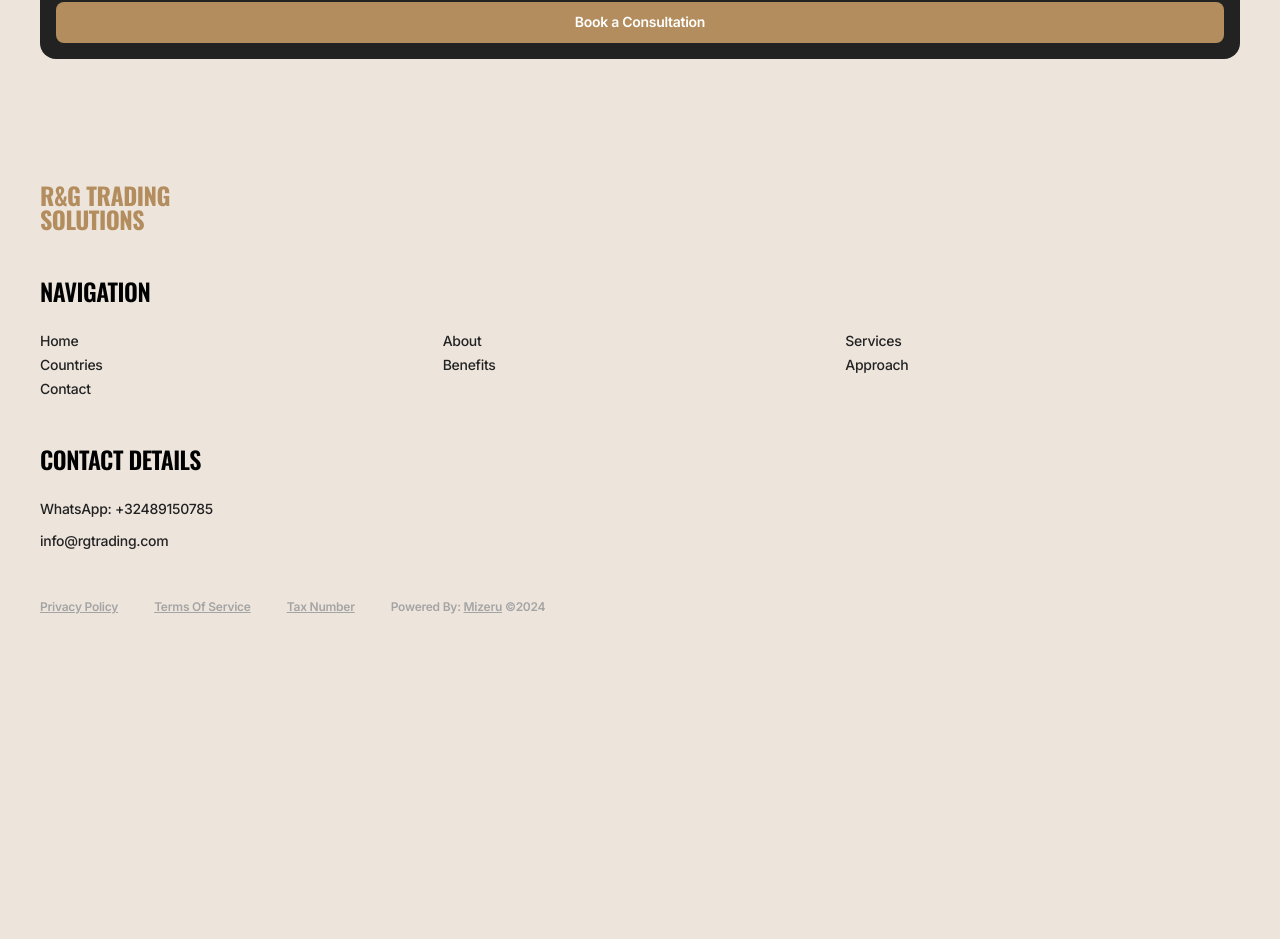
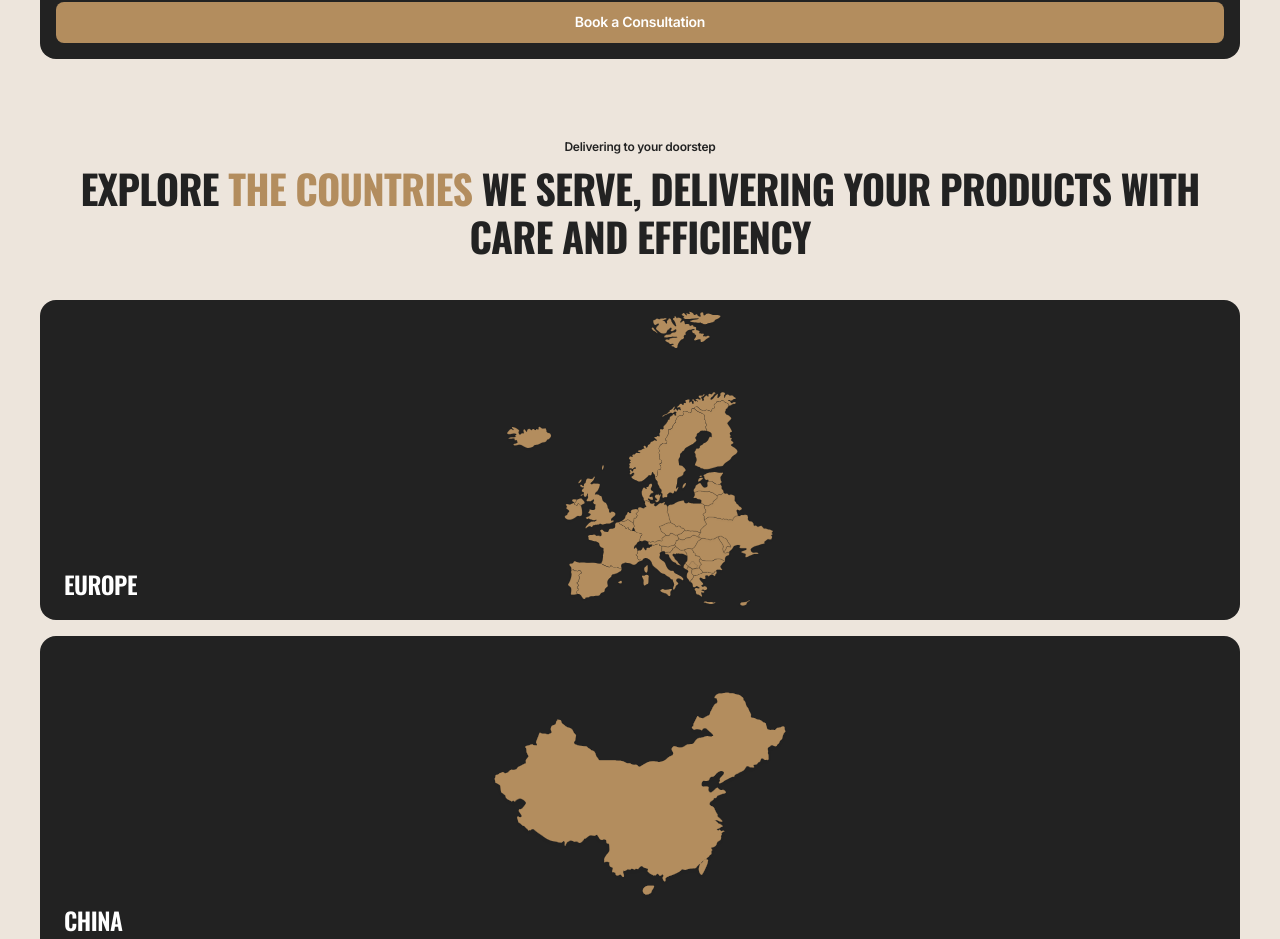
Before and after one commit to DevDugg/r-g-solutions, a Next.js app: page / in a window 1280 px wide. Shown: the part 1834-2773 px from the top of the page. Before the commit the page ends 2474 px from the top, so only its background shows below. Built offline with nearby package versions, Linux system fonts and the light colour scheme.

Commit message:
countries section mobile

```diff
--- a/src/app/page.tsx
+++ b/src/app/page.tsx
@@ -1,4 +1,5 @@
 import About from "@/components/sections/about";
+import Countries from "@/components/sections/countries";
 import Hero from "@/components/sections/hero";
 import Services from "@/components/sections/services";
 export default function Home() {
@@ -7,6 +8,7 @@ export default function Home() {
       <Hero />
       <About />
       <Services />
+      <Countries />
     </main>
   );
 }
--- /dev/null
+++ b/src/components/elements/country-card.tsx
@@ -0,0 +1,24 @@
+import Image from "next/image";
+
+interface CountryCardProps {
+  label: string;
+  image: string;
+}
+
+const CountryCard = ({ label, image }: CountryCardProps) => {
+  return (
+    <div className="flex flex-col gap-2 justify-end bg-BLACK rounded-2xl p-6 relative h-[320px] overflow-hidden">
+      <Image
+        src={image}
+        alt={label}
+        width={1200}
+        height={1200}
+        className="absolute top-1/2 left-1/2 -translate-x-1/2 -translate-y-1/2 size-[300px] object-contain"
+      />
+
+      <h3 className="card-title text-WHITE">{label}</h3>
+    </div>
+  );
+};
+
+export default CountryCard;
--- /dev/null
+++ b/src/components/sections/countries.tsx
@@ -0,0 +1,25 @@
+import Container from "../structure/container";
+import CountryCard from "../elements/country-card";
+import countries from "@/data/countries";
+
+const Countries = () => {
+  return (
+    <section id="countries" className="countries">
+      <Container className="flex flex-col gap-10">
+        <div className="flex flex-col gap-2">
+          <span className="tag-text text-BLACK text-center block">{countries.label}</span>
+          <h2
+            className="section-title text-BLACK text-center"
+            dangerouslySetInnerHTML={{ __html: countries.title }}
+          ></h2>
+        </div>
+        <div className="flex flex-col gap-4">
+          {countries.cards.map((card) => (
+            <CountryCard key={card.label} {...card} />
+          ))}
+        </div>
+      </Container>
+    </section>
+  );
+};
+export default Countries;
--- /dev/null
+++ b/src/data/countries.ts
@@ -0,0 +1,30 @@
+import colors from "@/config/colors";
+
+const countries = {
+  label: "Delivering to your doorstep",
+  title: `explore <span style="color:${colors.ACCENT}">the countries</span> we serve, delivering your products with care and efficiency`,
+  cards: [
+    {
+      label: "Europe",
+      image: "/eu-map.svg",
+    },
+    {
+      label: "China",
+      image: "/china-map.svg",
+    },
+    {
+      label: "UAE",
+      image: "/uae-map.svg",
+    },
+    {
+      label: "Turkmenistan",
+      image: "/turkmenistan-map.svg",
+    },
+  ],
+  cta: {
+    label: "Let's Work Together",
+    href: "#contact",
+  },
+};
+
+export default countries;
```
Also changed, not shown: public/eu-map.svg.
